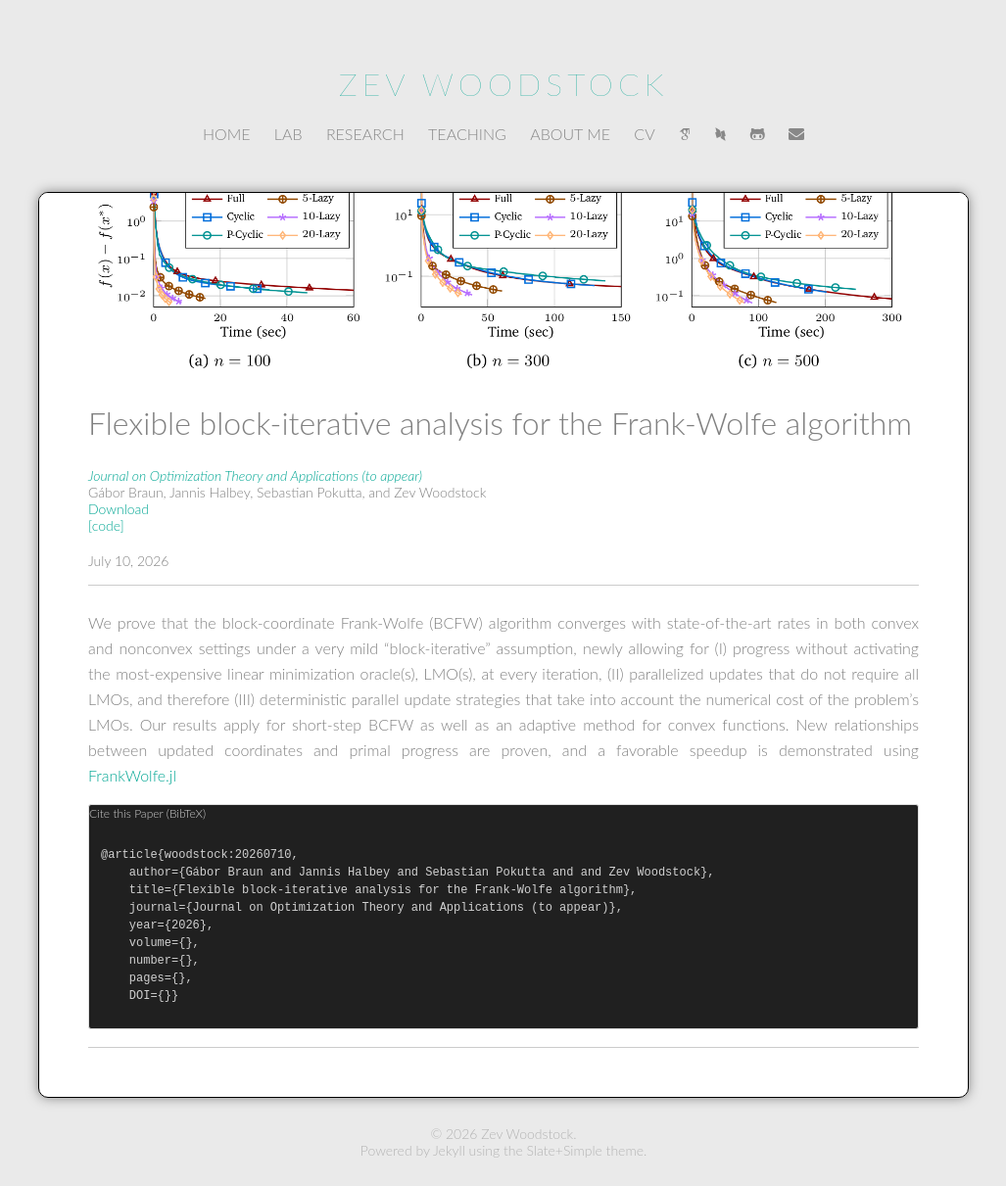
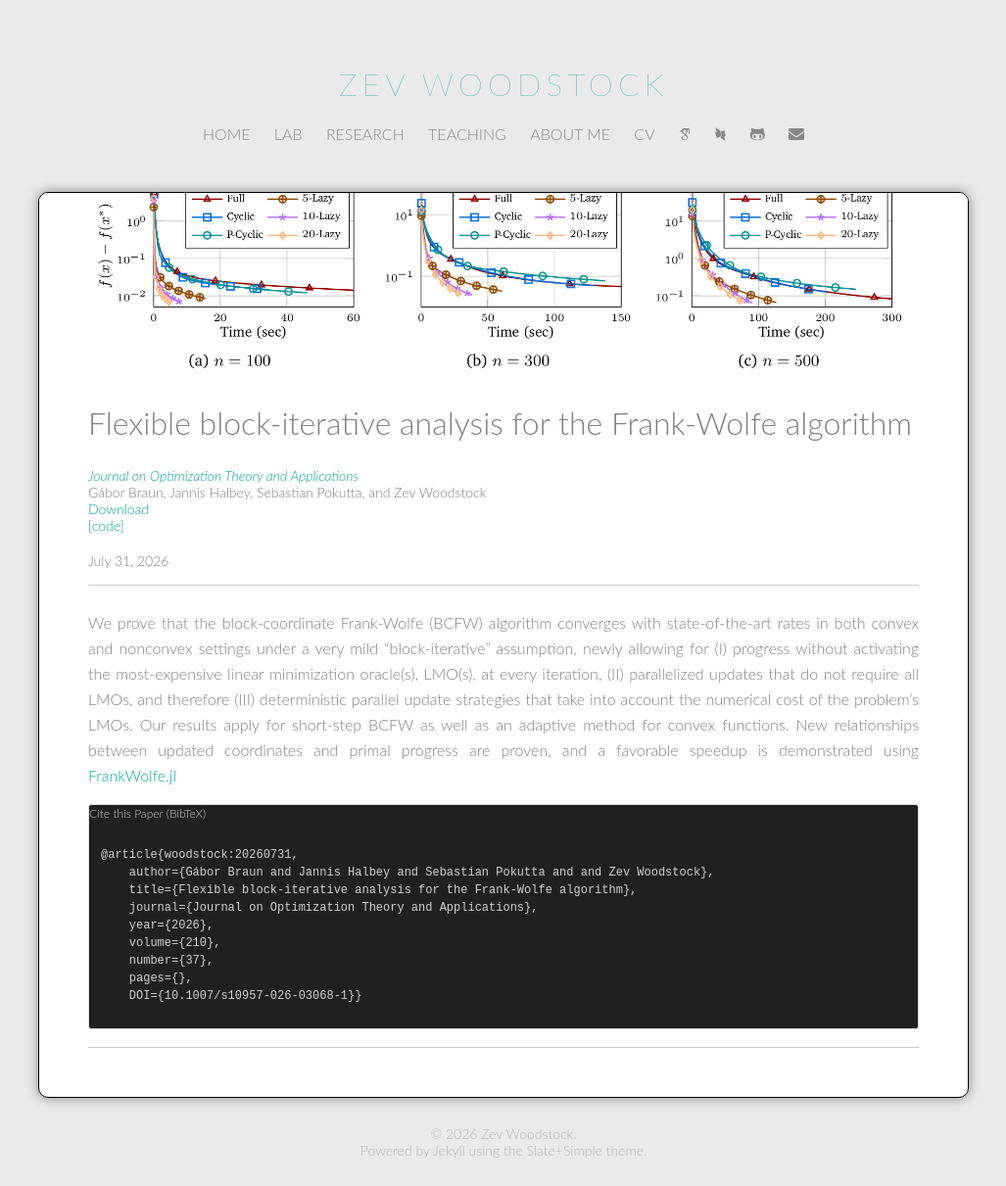
Before and after one commit to zevwoodstock/zevwoodstock.github.io, a Jekyll site: the page built from research/_posts/2026-07-10-blockfw.md, in a window 1280 px wide. Shown: the whole page at 98% size, without its empty margins (126-1153 px from the left). Built offline with Jekyll 4.4.1, drawn with Linux system fonts in a browser that asks for light colours; some web fonts are replaced.

Commit message:
Updated block project publication info

```diff
--- a/research/_posts/2026-07-10-blockfw.md
+++ b/research/_posts/2026-07-10-blockfw.md
@@ -5,18 +5,21 @@ categories: publications
 title: Flexible block-iterative analysis for the Frank-Wolfe algorithm
 subtitle:
 author: Gábor Braun, Jannis Halbey, Sebastian Pokutta, and Zev Woodstock
-venue: Journal on Optimization Theory and Applications (to appear)
+venue: Journal on Optimization Theory and Applications
 
-link-text: arXiv
-link: https://arxiv.org/abs/2409.06931
+link-text: Journal of Optimization Theory and Applications
+link: https://doi.org/10.1007/s10957-026-03068-1
 link-download: /media/publications/block.pdf
 link-code: https://github.com/zevwoodstock/BlockFW
 
 featured-image: /media/block-img.png
 
+volume: 210
+number: 37
 year: 2026
+doi: 10.1007/s10957-026-03068-1
 
-date: 2026-07-10
+date: 2026-07-31
 
 ---
 We prove that the block-coordinate Frank-Wolfe (BCFW) algorithm
```
Also changed, not shown: 1 other file.
